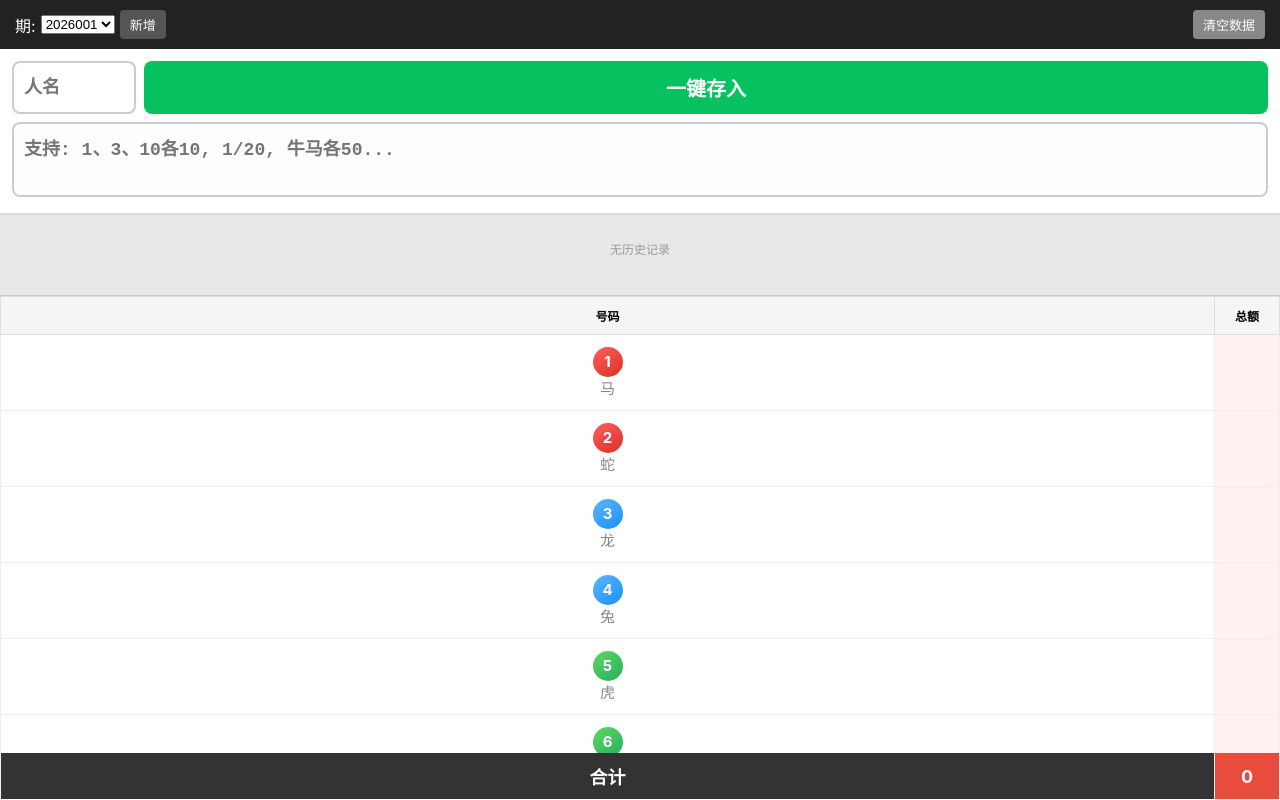
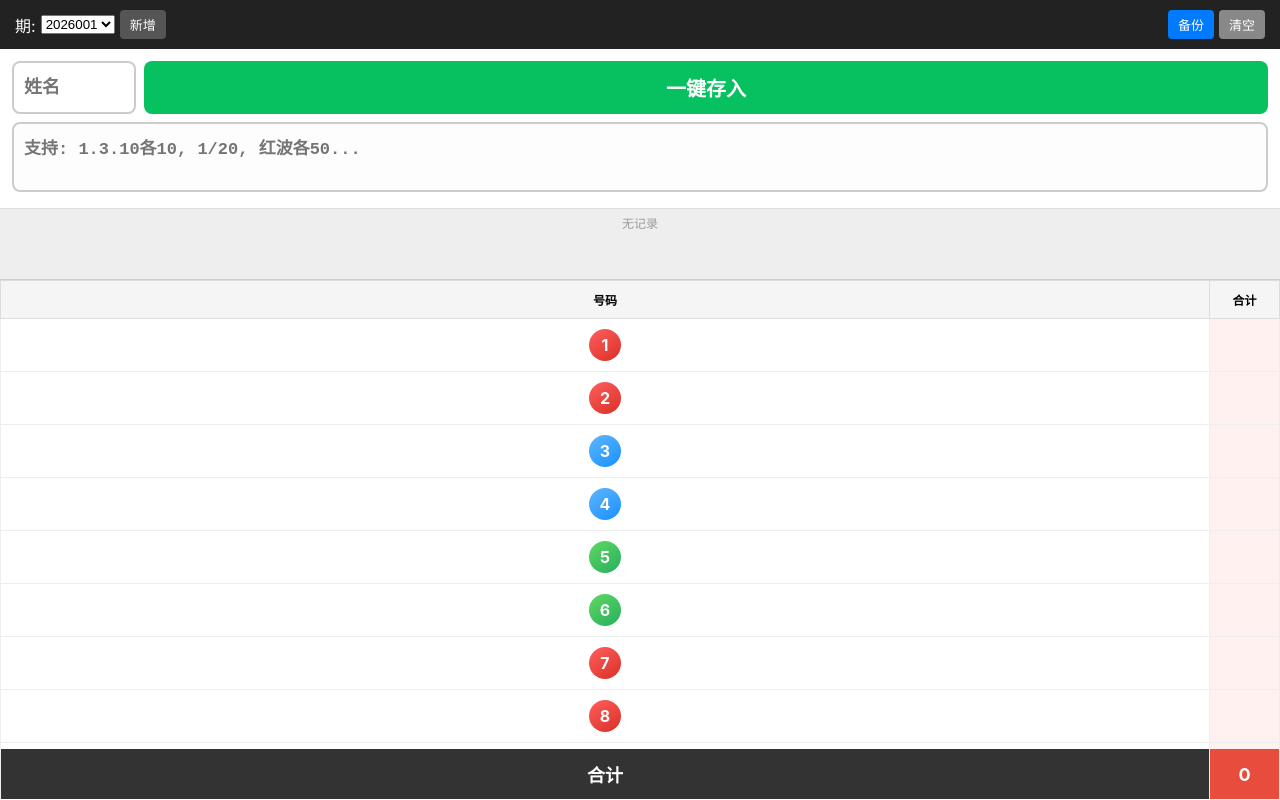
Before and after one commit to mkshi77/my-2026-audit, a plain HTML site: page index.html in a window 1280 px wide. Drawn offline with Linux system fonts and the light colour scheme.

Commit message:
Update index.html

```diff
--- a/index.html
+++ b/index.html
@@ -2,29 +2,59 @@
 <html lang="zh-CN">
 <head>
     <meta charset="UTF-8">
-    <meta name="viewport" content="width=device-width, initial-scale=1.0, maximum-scale=1.0, user-scalable=no">
-    <title>2026 智尊对账助手 (终极审计版)</title>
+    <meta name="viewport" content="width=device-width, initial-scale=1.0, maximum-scale=1.0, user-scalable=no, viewport-fit=cover">
+    <title>2026 智尊对账助手 (适配版)</title>
     <style>
-        :root { --main: #07c160; --red: #e74c3c; --blue: #1890ff; --dark: #222; }
-        body { font-family: -apple-system, sans-serif; margin: 0; background: #f4f4f4; display: flex; flex-direction: column; height: 100vh; overflow: hidden; }
+        :root {
+            --main: #07c160; --red: #e74c3c; --blue: #1890ff; --dark: #222;
+            /* 适配苹果安全区域 */
+            --safe-bottom: env(safe-area-inset-bottom);
+        }
+
+        /* 布局修正：防止底部遮挡 */
+        html, body { height: 100%; margin: 0; padding: 0; overflow: hidden; }
+        body {
+            font-family: -apple-system, system-ui, sans-serif;
+            background: #f4f4f4;
+            display: flex;
+            flex-direction: column;
+        }
+
         .app-bar { background: var(--dark); color: white; padding: 10px 15px; display: flex; justify-content: space-between; align-items: center; flex-shrink: 0; }
         .btn-top { background: #555; color: white; border: none; padding: 5px 10px; border-radius: 4px; font-size: 13px; }
-        .input-card { background: #fff; padding: 12px; border-bottom: 2px solid #ddd; flex-shrink: 0; }
+
+        .input-card { background: #fff; padding: 12px; border-bottom: 1px solid #ddd; flex-shrink: 0; box-shadow: 0 2px 5px rgba(0,0,0,0.05); }
         .input-name { width: 100px; border: 2px solid #ccc; border-radius: 8px; padding: 10px; font-size: 18px; font-weight: bold; }
-        textarea { width: 100%; height: 75px; border: 2px solid #ccc; border-radius: 8px; padding: 10px; font-size: 18px; font-weight: bold; box-sizing: border-box; resize: none; background: #fdfdfd; }
+        textarea { width: 100%; height: 70px; border: 2px solid #ccc; border-radius: 8px; padding: 10px; font-size: 17px; font-weight: bold; box-sizing: border-box; resize: none; background: #fdfdfd; margin-top: 8px;}
         .btn-main { background: var(--main); color: white; border: none; padding: 12px; font-size: 20px; font-weight: bold; border-radius: 8px; flex: 1; }
-        .log-area { background: #e8e8e8; height: 70px; overflow-y: auto; padding: 5px 12px; font-size: 12px; color: #555; border-bottom: 1px solid #ccc; flex-shrink: 0; }
-        .log-manual { color: var(--blue); font-weight: bold; }
-        .data-view { flex: 1; overflow: auto; background: #fff; }
+
+        .log-area { background: #eee; height: 60px; overflow-y: auto; padding: 5px 12px; font-size: 12px; color: #666; border-bottom: 1px solid #ccc; flex-shrink: 0; }
+
+        /* 表格区域滚动逻辑 */
+        .data-view { flex: 1; overflow: auto; background: #fff; -webkit-overflow-scrolling: touch; }
         table { width: 100%; border-collapse: collapse; table-layout: fixed; }
         th { background: #f5f5f5; padding: 10px 2px; font-size: 12px; position: sticky; top: 0; z-index: 10; border: 1px solid #ddd; }
-        td { border: 1px solid #eee; padding: 12px 2px; text-align: center; font-size: 18px; }
-        .ball { width: 30px; height: 30px; line-height: 30px; border-radius: 50%; display: inline-block; color: white; font-weight: bold; font-size: 15px; }
+        td { border: 1px solid #eee; padding: 10px 2px; text-align: center; font-size: 18px; }
+
+        .ball { width: 32px; height: 32px; line-height: 32px; border-radius: 50%; display: inline-block; color: white; font-weight: bold; font-size: 16px; }
         .ball-red { background: linear-gradient(145deg, #ff5f5f, #d93025); }
         .ball-blue { background: linear-gradient(145deg, #5fb6ff, #1890ff); }
         .ball-green { background: linear-gradient(145deg, #5fd95f, #27ae60); }
+
         .total-col { font-weight: bold; color: var(--red); background: #fff1f0; }
-        tfoot td { position: sticky; bottom: 0; background: #333 !important; color: white; font-weight: bold; z-index: 20; padding: 10px 2px; }
+
+        /* 底部合计行适配：增加底部填充 */
+        tfoot td {
+            position: sticky;
+            bottom: 0;
+            background: #333 !important;
+            color: white;
+            font-weight: bold;
+            z-index: 20;
+            padding-top: 12px;
+            padding-bottom: calc(12px + var(--safe-bottom)); /* 核心适配代码 */
+        }
+
         .modal-overlay { display: none; position: fixed; top: 0; left: 0; width: 100%; height: 100%; background: rgba(0,0,0,0.85); z-index: 200; justify-content: center; align-items: center; }
         .modal-content { background: white; padding: 20px; border-radius: 15px; width: 80%; max-width: 300px; text-align: center; }
         .modal-input { width: 100%; font-size: 35px; text-align: center; padding: 10px; border: 2px solid var(--blue); border-radius: 10px; margin: 15px 0; box-sizing: border-box; }
@@ -37,15 +67,18 @@
         期: <select id="periodSelect" onchange="switchPeriod()"></select>
         <button class="btn-top" onclick="addNewPeriod()">新增</button>
     </div>
-    <button class="btn-top" style="background:#888;" onclick="clearCurrentData()">清空数据</button>
+    <div style="display:flex; gap:5px;">
+        <button class="btn-top" style="background:#007aff;" onclick="exportData()">备份</button>
+        <button class="btn-top" style="background:#888;" onclick="clearCurrentData()">清空</button>
+    </div>
 </div>
 
 <div class="input-card">
-    <div style="display:flex; gap:8px; margin-bottom:8px;">
-        <input type="text" id="userName" class="input-name" placeholder="人名">
+    <div style="display:flex; gap:8px;">
+        <input type="text" id="userName" class="input-name" placeholder="姓名">
         <button class="btn-main" onclick="handleSmartParse()">一键存入</button>
     </div>
-    <textarea id="inputText" placeholder="支持: 1、3、10各10, 1/20, 牛马各50..."></textarea>
+    <textarea id="inputText" placeholder="支持: 1.3.10各10, 1/20, 红波各50..."></textarea>
 </div>
 
 <div class="log-area" id="logArea"></div>
@@ -54,7 +87,7 @@
     <table>
         <thead>
             <tr id="tableHeader">
-                <th style="width:50px;">号码</th>
+                <th style="width:55px;">号码</th>
                 <th id="totalHead">总计</th>
             </tr>
         </thead>
@@ -66,35 +99,28 @@
 <div class="modal-overlay" id="modalOverlay">
     <div class="modal-content">
         <div id="modalTitle" style="font-weight:bold; color:#666;">修改金额</div>
-        <input type="number" id="modalInput" class="modal-input">
+        <input type="number" id="modalInput" class="modal-input" inputmode="numeric">
         <div style="display:flex; gap:10px;">
-            <button style="flex:1; padding:15px; border-radius:10px; border:none;" onclick="closeModal()">取消</button>
+            <button style="flex:1; padding:15px; border-radius:10px; border:none; background:#eee;" onclick="closeModal()">取消</button>
             <button style="flex:1; padding:15px; border-radius:10px; border:none; background:var(--main); color:white;" onclick="confirmModal()">确定</button>
         </div>
     </div>
 </div>
 
 <script>
-    const zodiacNames = ["马", "蛇", "龙", "兔", "虎", "牛", "鼠", "猪", "狗", "鸡", "猴", "羊"];
-    const zodiacMap = {};
-    for(let i=1; i<=49; i++) {
-        let name = zodiacNames[(i-1) % 12];
-        if(!zodiacMap[name]) zodiacMap[name] = [];
-        zodiacMap[name].push(i);
-    }
     const colors = {
         red: [1, 2, 7, 8, 12, 13, 18, 19, 23, 24, 29, 30, 34, 35, 40, 45, 46],
         blue: [3, 4, 9, 10, 14, 15, 20, 25, 26, 31, 36, 37, 41, 47, 48],
         green: [5, 6, 11, 16, 17, 21, 22, 27, 28, 32, 33, 38, 39, 42, 43, 44, 49]
     };
 
-    let db = JSON.parse(localStorage.getItem('lottery_2026_final_v1')) || {
+    let db = JSON.parse(localStorage.getItem('lottery_2026_clean_v1')) || {
         periods: ["2026001"], current: "2026001", data: {}, logs: {}
     };
     let curEdit = { name: '', num: 0 };
 
     function saveAndRender() {
-        localStorage.setItem('lottery_2026_final_v1', JSON.stringify(db));
+        localStorage.setItem('lottery_2026_clean_v1', JSON.stringify(db));
         renderPeriodSelect();
         renderTable();
     }
@@ -103,65 +129,30 @@
         const name = document.getElementById('userName').value.trim();
         const rawText = document.getElementById('inputText').value.trim();
         const p = db.current;
-
         if(!name || !rawText) return;
         if(!db.data[p]) db.data[p] = {};
         if(!db.data[p][name]) db.data[p][name] = Array(50).fill(0);
         if(!db.logs[p]) db.logs[p] = [];
-
         let text = rawText.replace(/[/／]/g, "号").replace(/[各压]/g, "各");
         const segments = text.split(/[,，;；\s\n]+/);
-
         segments.forEach(seg => {
             const amountMatch = seg.match(/\d+$/);
             if(!amountMatch) return;
             const amount = parseInt(amountMatch[0]);
-
             let contentBefore = seg.substring(0, seg.lastIndexOf(amount.toString()));
             const targets = [];
-
-            for(let z in zodiacMap) { if(contentBefore.includes(z)) zodiacMap[z].forEach(n => targets.push(n)); }
             if(contentBefore.includes("红")) colors.red.forEach(n => targets.push(n));
             if(contentBefore.includes("蓝")) colors.blue.forEach(n => targets.push(n));
             if(contentBefore.includes("绿")) colors.green.forEach(n => targets.push(n));
             if(contentBefore.includes("单")) for(let i=1;i<=49;i+=2) targets.push(i);
             if(contentBefore.includes("双")) for(let i=2;i<=49;i+=2) targets.push(i);
-
             const numMatches = contentBefore.match(/\d+/g);
-            if(numMatches) {
-                numMatches.forEach(n => {
-                    let num = parseInt(n);
-                    if(num >=1 && num <=49) targets.push(num);
-                });
-            }
-
+            if(numMatches) numMatches.forEach(n => { let num = parseInt(n); if(num >=1 && num <=49) targets.push(num); });
             [...new Set(targets)].forEach(n => db.data[p][name][n] += amount);
         });
-
-        db.logs[p].unshift({ type: 'parse', name, text: rawText, time: new Date().toLocaleTimeString() });
+        db.logs[p].unshift({ type: 'parse', name, text: rawText, time: new Date().toLocaleTimeString([], {hour: '2-digit', minute:'2-digit'}) });
         saveAndRender();
         document.getElementById('inputText').value = '';
-    }
-
-    function openModal(name, num) {
-        curEdit = { name, num };
-        const val = db.data[db.current][name][num];
-        document.getElementById('modalTitle').innerText = `${name} - ${num}号`;
-        document.getElementById('modalInput').value = val || "";
-        document.getElementById('modalOverlay').style.display = 'flex';
-        setTimeout(() => document.getElementById('modalInput').select(), 100);
-    }
-
-    function confirmModal() {
-        const p = db.current;
-        const newVal = parseInt(document.getElementById('modalInput').value) || 0;
-        const oldVal = db.data[p][curEdit.name][curEdit.num];
-        if(newVal !== oldVal) {
-            db.logs[p].unshift({ type: 'manual', name: curEdit.name, text: `修改${curEdit.num}号：${oldVal}->${newVal}`, time: new Date().toLocaleTimeString() });
-            db.data[p][curEdit.name][curEdit.num] = newVal;
-            saveAndRender();
-        }
-        closeModal();
     }
 
     function renderTable() {
@@ -169,22 +160,21 @@
         const periodData = db.data[p] || {};
         const names = Object.keys(periodData);
         const logs = db.logs[p] || [];
-        document.getElementById('logArea').innerHTML = logs.map(l => `<div class="log-item ${l.type==='manual'?'log-manual':''}"><span><b>${l.name}:</b> ${l.text || l.rawText}</span><small>${l.time}</small></div>`).join('') || '<div style="text-align:center; padding-top:20px; color:#999;">无历史记录</div>';
+        document.getElementById('logArea').innerHTML = logs.map(l => `<div><b>${l.name}:</b> ${l.text} <small style="color:#999">${l.time}</small></div>`).join('') || '<div style="text-align:center;color:#999">无记录</div>';
         let head = '<th>号码</th>';
         names.forEach(n => head += `<th>${n}</th>`);
-        head += '<th style="width:60px;">总额</th>';
+        head += '<th style="width:65px;">合计</th>';
         document.getElementById('tableHeader').innerHTML = head;
         let bodyHtml = '';
         let colSums = names.map(() => 0);
         let grandTotal = 0;
         for (let i = 1; i <= 49; i++) {
             let color = colors.red.includes(i) ? 'red' : (colors.blue.includes(i) ? 'blue' : 'green');
-            let zodiac = zodiacNames[(i-1) % 12];
             let rowSum = 0;
-            let rowHtml = `<td><span class="ball ball-${color}">${i}</span><br><small style="color:#888">${zodiac}</small></td>`;
+            let rowHtml = `<td><span class="ball ball-${color}">${i}</span></td>`;
             names.forEach((name, idx) => {
                 let val = periodData[name][i];
-                rowHtml += `<td class="${val>0?'has-value':''}" onclick="openModal('${name}', ${i})">${val>0 ? val : ''}</td>`;
+                rowHtml += `<td onclick="openModal('${name}', ${i})">${val>0 ? val : ''}</td>`;
                 rowSum += val;
                 colSums[idx] += val;
             });
@@ -195,26 +185,40 @@
         document.getElementById('tableBody').innerHTML = bodyHtml;
         let foot = `<tr><td>合计</td>`;
         colSums.forEach(s => foot += `<td>${s}</td>`);
-        foot += `<td style="background:var(--red)!important; color:white;">${grandTotal}</td></tr>`;
+        foot += `<td style="background:var(--red)!important;">${grandTotal}</td></tr>`;
         document.getElementById('tableFooter').innerHTML = foot;
     }
 
+    function openModal(name, num) {
+        curEdit = { name, num };
+        document.getElementById('modalTitle').innerText = `${name} - ${num}号`;
+        document.getElementById('modalInput').value = db.data[db.current][name][num] || "";
+        document.getElementById('modalOverlay').style.display = 'flex';
+        document.getElementById('modalInput').focus();
+    }
+    function confirmModal() {
+        const val = parseInt(document.getElementById('modalInput').value) || 0;
+        db.data[db.current][curEdit.name][curEdit.num] = val;
+        saveAndRender();
+        closeModal();
+    }
+    function closeModal() { document.getElementById('modalOverlay').style.display = 'none'; }
     function renderPeriodSelect() {
-        const s = document.getElementById('periodSelect');
-        s.innerHTML = '';
-        db.periods.forEach(p => {
-            let o = new Option(p, p);
-            if(p === db.current) o.selected = true;
-            s.add(o);
-        });
+        const s = document.getElementById('periodSelect'); s.innerHTML = '';
+        db.periods.forEach(p => { let o = new Option(p, p); if(p === db.current) o.selected = true; s.add(o); });
     }
     function addNewPeriod() {
-        let p = prompt("新期数:", parseInt(db.periods[0])+1);
+        let p = prompt("输入新期数:", parseInt(db.periods[0])+1);
         if(p && !db.periods.includes(p)) { db.periods.unshift(p); db.current = p; saveAndRender(); }
     }
     function switchPeriod() { db.current = document.getElementById('periodSelect').value; saveAndRender(); }
-    function closeModal() { document.getElementById('modalOverlay').style.display = 'none'; }
-    function clearCurrentData() { if(confirm("清空本期数据？")) { delete db.data[db.current]; delete db.logs[db.current]; saveAndRender(); } }
+    function clearCurrentData() { if(confirm("确定清空本期？")) { delete db.data[db.current]; delete db.logs[db.current]; saveAndRender(); } }
+    function exportData() {
+        const blob = new Blob([JSON.stringify(db)], {type: 'application/json'});
+        const url = URL.createObjectURL(blob);
+        const a = document.createElement('a'); a.href = url; a.download = `audit_backup_${new Date().toLocaleDateString()}.json`;
+        a.click();
+    }
     window.onload = saveAndRender;
 </script>
 </body>
```
